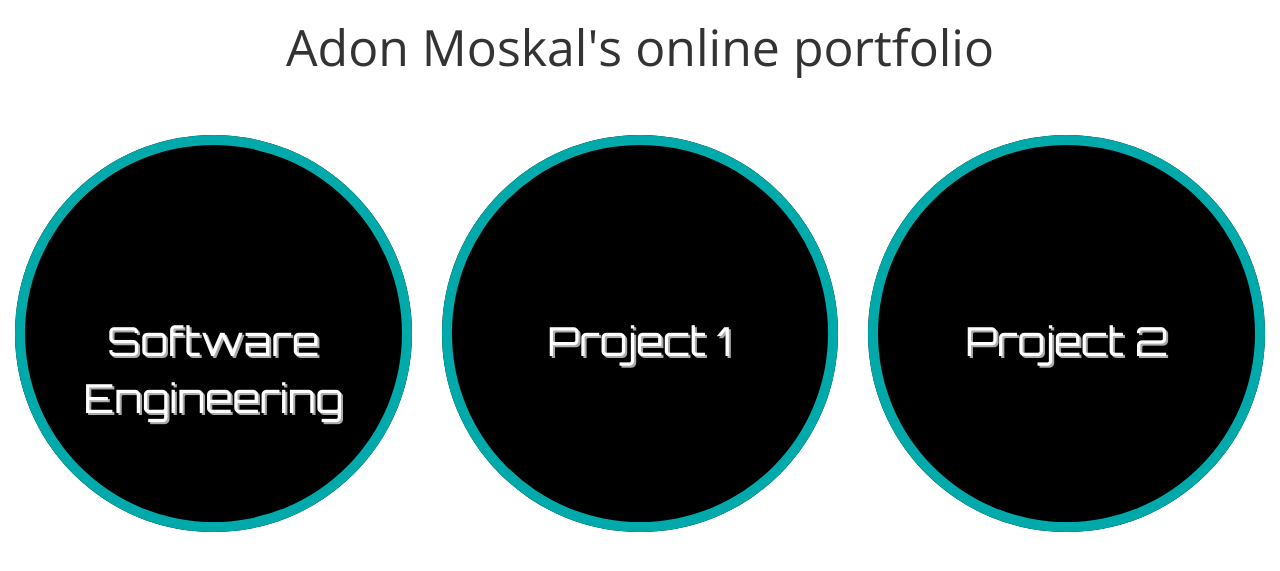
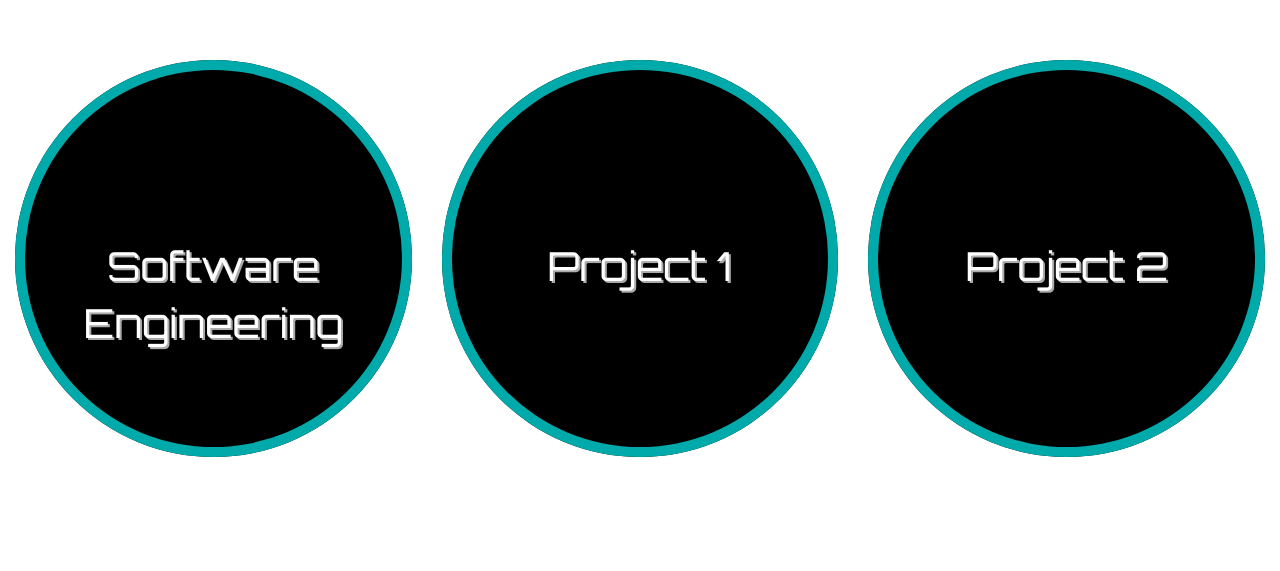
Before and after one commit to dfenders/portfolio, a Jekyll site: the page built from index.html, in a window 1280 px wide. Shown: the top 571 px of the page. Built offline with Jekyll 4.4.1, drawn with Linux system fonts in a browser that asks for light colours.

Commit message:
Update index.html

```diff
--- a/index.html
+++ b/index.html
@@ -9,7 +9,7 @@ pages:
   - name: Project 2
     url: project2
 ---
-<h1 class="heading">Adon Moskal's online portfolio</h1>
+<h1 class="heading">{{ title }}</h1>
 <div class="row alignMiddle">
 	{% for item in page.pages %}
 	<a href="{{ item.url }}">
```
Also changed, not shown: other parts of index.html (+1 -1 lines).
